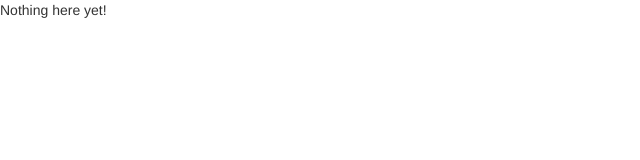
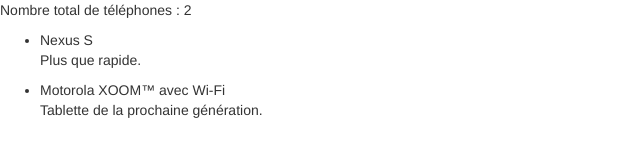
Before and after one commit to davidbernard39/my-tutorials, a website: page angular-phonecat/app/index.html in a window 1280 px wide. Shown: the whole page, without its empty margins (0-640 px from the left). Drawn offline with nearby package versions, Linux system fonts and the light colour scheme; files whose address does not match are found by name.

Commit message:
end of step 1

```diff
--- a/angular-phonecat/app/index.html
+++ b/angular-phonecat/app/index.html
@@ -1,14 +1,30 @@
 <!doctype html>
-<html lang="en" ng-app>
-  <head>
+<html lang="fr" ng-app>
+
+<head>
     <meta charset="utf-8">
-    <title>My HTML File</title>
+    <title>Ma gallerie</title>
     <link rel="stylesheet" href="bower_components/bootstrap/dist/css/bootstrap.css" />
+    <link rel="stylesheet" href="app.css" />
     <script src="bower_components/angular/angular.js"></script>
-  </head>
-  <body>
+</head>
 
-    <p>Nothing here {{'yet' + '!'}}</p>
+<body>
+   <p>Nombre total de téléphones : 2</p>
+    <ul>
+        <li>
+            <span>Nexus S</span>
+            <p>
+                Plus que rapide.
+            </p>
+        </li>
+        <li>
+            <span>Motorola XOOM™ avec Wi-Fi</span>
+            <p>
+                Tablette de la prochaine génération.
+            </p>
+        </li>
+    </ul>
+</body>
 
-  </body>
 </html>
```
